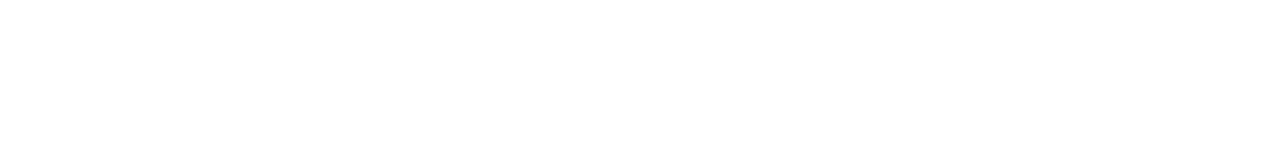
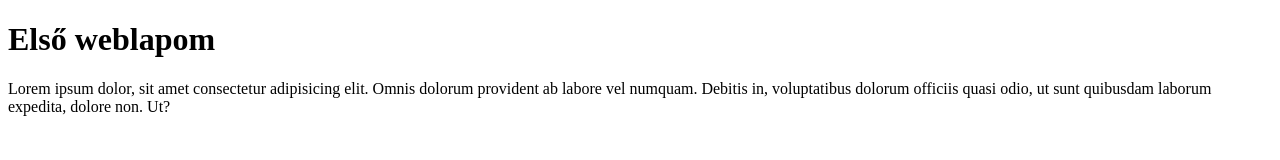
Before and after one commit to KungelBence/2021-11-09, a plain HTML site: page index.html in a window 1280 px wide. Drawn offline with Linux system fonts and the light colour scheme.

Commit message:
KungelBence

```diff
--- a/index.html
+++ b/index.html
@@ -7,6 +7,10 @@
     <title>Document</title>
 </head>
 <body>
-
+<div id="content">
+    <h1>Első weblapom</h1>
+   <p>Lorem ipsum dolor, sit amet consectetur adipisicing elit. Omnis dolorum provident ab labore vel numquam. Debitis in, voluptatibus dolorum officiis quasi odio, ut sunt quibusdam laborum expedita, dolore non. Ut?
+</p>
+</div>
 </body>
 </html>
```
